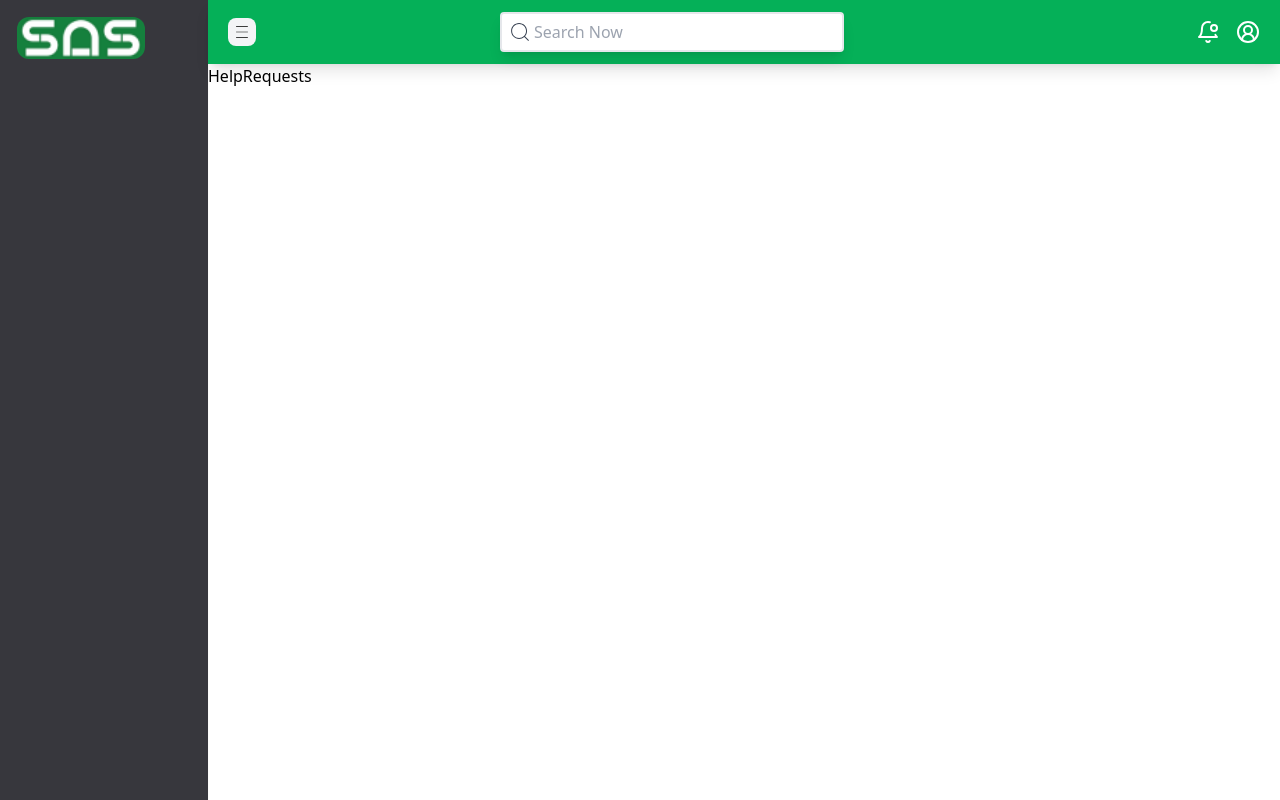
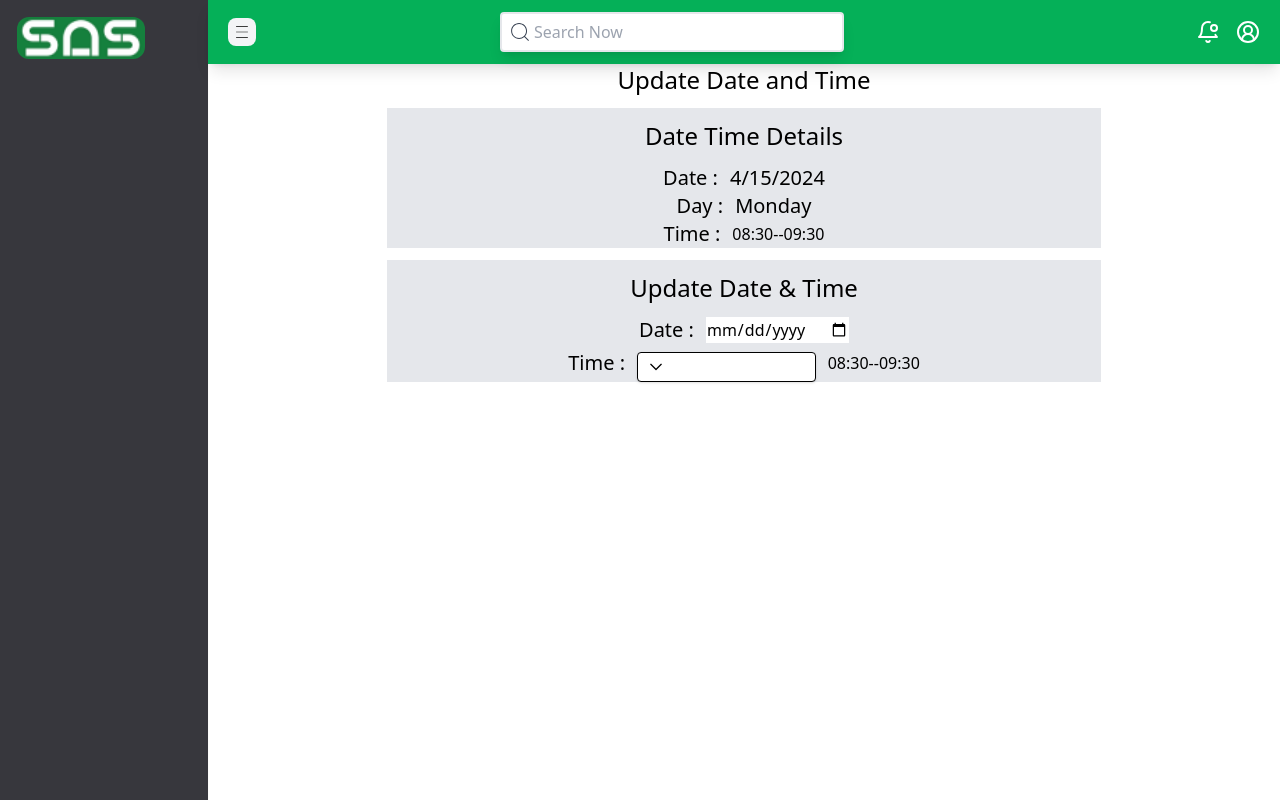
Before and after one commit to Mubashir1292/Biit-Project-Supervisor-Appointment-System, a React (Create React App) app: page /TechnicalExpert/HelpRequests in a window 1280 px wide. Built offline with nearby package versions, Linux system fonts and the light colour scheme.

Commit message:
Done the Student panel with commettiee panel

```diff
--- a/src/components/MultipleStudentsSelectionforMeeting/ParticipantsSelection.jsx
+++ b/src/components/MultipleStudentsSelectionforMeeting/ParticipantsSelection.jsx
@@ -1,7 +1,13 @@
+import { ChevronDown } from "lucide-react";
 import React, { useState } from "react";
 
 const RequestedStudentsDropdown = ({ students, onSelect }) => {
+  const [isOpen, setIsOpen] = useState(false);
   const [selectedStudents, setSelectedStudents] = useState([]);
+
+  const toggleDropdown = () => {
+    setIsOpen(!isOpen);
+  };
 
   const toggleSelection = (studentId) => {
     if (selectedStudents.includes(studentId)) {
@@ -13,20 +19,30 @@ const RequestedStudentsDropdown = ({ students, onSelect }) => {
   };
 
   return (
-    <div className="relative w-full">
-      <div className="absolute mt-1 w-full bg-white shadow-lg rounded-md">
+    <div className="relative ">
+      <button
+        onClick={toggleDropdown}
+        className="bg-white py-1 px-2 rounded inline-flex space-x-1 items-center w-full border border-gray-500"
+      >
+        <span>{students[0].id || ""} </span> <ChevronDown />
+      </button>
+      {isOpen && (
+        <div className="absolute mt-1 w-full bg-white shadow-lg rounded-md ">
           {students.map((student, index) => (
-          <label key={index} className="flex items-center px-4 py-2">
+            <label key={index} className="flex items-center px-2 py-2">
               <input
                 type="checkbox"
                 className="form-checkbox h-5 w-5 text-indigo-600"
                 checked={selectedStudents.includes(student.id)}
                 onChange={() => toggleSelection(student.id)}
               />
-            <span className="ml-2">{student.id}</span>
+              <span className="ml-2 border-b border-gray-500">
+                {student.id}
+              </span>
             </label>
           ))}
         </div>
+      )}
     </div>
   );
 };
--- a/src/components/sidebar/OtherSidebar.jsx
+++ b/src/components/sidebar/OtherSidebar.jsx
@@ -42,12 +42,7 @@ function OtherSidebar({ expanded, setExpanded }) {
       icon: <LayoutDashboard size={20} />,
     },
     {
-      label: "Meetings",
-      path: "/TechnicalExpert/Meetings",
-      icon: <SiGotomeeting size={20} />,
-    },
-    {
-      label: "Requests",
+      label: "Help Request",
       path: "/TechnicalExpert/HelpRequests",
       icon: <VscRequestChanges size={20} />,
     },
@@ -55,6 +50,11 @@ function OtherSidebar({ expanded, setExpanded }) {
       label: "Schedule",
       path: "/TechnicalExpert/Schedule",
       icon: <AiFillSchedule size={20} />,
+    },
+    {
+      label: "Meetings",
+      path: "/TechnicalExpert/Meetings",
+      icon: <SiGotomeeting size={20} />,
     },
 
     // {
--- a/src/pages/Login/Login.jsx
+++ b/src/pages/Login/Login.jsx
@@ -10,7 +10,7 @@ const LoginPage = () => {
   const handleLogin = async () => {
     try {
       const response = await fetch(
-        `http://192.168.100.4/OfficialPSAS/api/psas/Login?id=${id}&password=${password}`
+        `http://192.168.137.18/OfficialPSAS/api/psas/Login?id=${id}&password=${password}`
       );
       const res = await response.json();
       if (res != null) {
--- a/src/pages/Student/Dashboard/StudentDashboard.jsx
+++ b/src/pages/Student/Dashboard/StudentDashboard.jsx
@@ -18,7 +18,7 @@ function StudentDashboard() {
   const handleGetOptions = async () => {
     try {
       const response = await fetch(
-        "http://192.168.100.4/OfficialPSAS/api/psas/GetAllDuration"
+        "http://192.168.137.18/OfficialPSAS/api/psas/GetAllDuration"
       );
       const data = await response.json();
       if (data) {
@@ -34,7 +34,7 @@ function StudentDashboard() {
     try {
       setIsUser(user);
       const response = await fetch(
-        `http://192.168.100.4/officialPSAS/api/psas/getAllRequests?Id=${user.uid}`
+        `http://192.168.137.18/officialPSAS/api/psas/getAllRequests?Id=${user.uid}`
       );
       const data = await response.json();
       if (data.length) {
--- a/src/pages/TechnicalExpert/Dashboard/ExpertDashboard.jsx
+++ b/src/pages/TechnicalExpert/Dashboard/ExpertDashboard.jsx
@@ -14,7 +14,7 @@ function ExpertDashboard() {
   const handleGetOptions = async () => {
     try {
       const response = await fetch(
-        "http://192.168.100.4/OfficialPSAS/api/psas/GetAllDuration"
+        "http://192.168.137.18/OfficialPSAS/api/psas/GetAllDuration"
       );
       const data = await response.json();
       if (data) {
--- a/src/pages/TechnicalExpert/Requests/HelpRequests.jsx
+++ b/src/pages/TechnicalExpert/Requests/HelpRequests.jsx
@@ -1,7 +1,169 @@
-import React from "react";
+import React, { useEffect, useState } from "react";
+import biitSas from "../../../assets/extra/biitSAS.png";
+import Dropdown from "../../../components/dropdown/Dropdown";
+function HelpRequests() {
+  const [request, setRequest] = useState({
+    id: "2020-Arid-3675",
+    name: "Mubashir Liaqat",
+    title: "ERD Issue",
+    description: "I have an issue..",
+    date: "4/15/2024",
+    day: "Monday",
+    startTime: "08:30",
+    endTime: "09:30",
+  });
+  const [TimeSlotsOptions, setTimeSlotsOptions] = useState([]);
+  const [SelectedTimeSlot, setSelectedTimeSlot] = useState(null);
+  //   const [selectedDate, setSelectedDate] = useState(null);
+  const AvailableTimeSlots = [
+    {
+      day: 1,
+      startTime: "08:30",
+      endTime: "09:30",
+    },
+    {
+      day: 1,
+      startTime: "09:30",
+      endTime: "10:30",
+    },
+    {
+      day: 1,
+      startTime: "10:30",
+      endTime: "11:30",
+    },
+    {
+      day: 1,
+      startTime: "11:30",
+      endTime: "12:30",
+    },
+    {
+      day: 2,
+      startTime: "11:30",
+      endTime: "12:30",
+    },
+  ];
 
-function HelpRequests() {
-  return <div>HelpRequests</div>;
+  //   useEffect(() => {
+  //     const filteredTimeSlots = AvailableTimeSlots.filter(
+  //       (slot) => slot.day === selectedDate.getDay()
+  //     );
+
+  //     const options = filteredTimeSlots.map((slot, index) => ({
+  //       label: index,
+  //       value: `${slot.startTime}--${slot.endTime}`,
+  //     }));
+  //     setTimeSlotsOptions(options);
+  //   }, []);
+  //* setting up the Date and Time
+  const [isPremitted, setIsPremitted] = useState(true);
+  const handleTimeSlotSelection = (option) => {
+    setSelectedTimeSlot(option);
+    console.log(option);
+  };
+  return (
+    <>
+      {!isPremitted ? (
+        <>
+          <div className="flex flex-col justify-center items-center">
+            <div className="flex">
+              <img src={biitSas} alt="Biit logo" className="w-11/12 " />
+            </div>
+            <h1 className="text-4xl text-green-600">Help Request</h1>
+            <div className="bg-gray-200 p-3 mt-3 w-8/12">
+              <h1 className="text-2xl">Request Details:</h1>
+              <div className="flex justify-center items-center space-x-3">
+                <h1 className="text-xl">Title :</h1>
+                <h1 className="text-xl">{request.title}</h1>
+              </div>
+              <div className="flex justify-center items-center space-x-3">
+                <h1 className="text-xl">Description:</h1>
+                <p>{request.description}</p>
+              </div>
+            </div>
+            <div className="bg-gray-200 p-3 mt-3 w-8/12">
+              <h1 className="text-2xl">Student Details:</h1>
+              <div className="flex justify-center items-center space-x-3">
+                <h1 className="text-xl">Name :</h1>
+                <h1 className="text-xl">{request.name}</h1>
+              </div>
+              <div className="flex justify-center items-center space-x-3">
+                <h1 className="text-xl">Arid Number:</h1>
+                <p>{request.id}</p>
+              </div>
+            </div>
+            <div className="bg-gray-200 p-3 mt-3 w-8/12">
+              <h1 className="text-2xl">Date Time Details:</h1>
+              <div className="flex justify-center items-center space-x-3">
+                <h1 className="text-xl">Date :</h1>
+                <h1 className="text-xl">{request.date}</h1>
+              </div>
+              <div className="flex justify-center items-center space-x-3">
+                <h1 className="text-xl">Day :</h1>
+                <h1 className="text-xl">{request.day}</h1>
+              </div>
+              <div className="flex justify-center items-center space-x-3">
+                <h1 className="text-xl">Time :</h1>
+                <p>
+                  {request.startTime}--{request.endTime}
+                </p>
+              </div>
+            </div>
+            <div className="flex space-x-3 mt-3">
+              <button className="bg-black text-white justify-center items-center px-4 py-2 rounded-lg border border-black hover:bg-white hover:text-black hover:font-bold transition-all ease-in-out">
+                Ok
+              </button>
+              <button className="bg-green-600 text-white border border-green-600 hover:bg-white hover:text-green-600 px-3 py-2 rounded-lg hover:font-bold transition-all ease-in-out">
+                Update Time
+              </button>
+            </div>
+          </div>
+        </>
+      ) : (
+        <>
+          <div className="flex flex-col justify-center items-center">
+            <h1 className="text-2xl text-center">Update Date and Time</h1>
+            <div className="bg-gray-200  mt-3 w-8/12">
+              <h1 className="text-2xl text-center m-3">Date Time Details</h1>
+              <div className="flex justify-center items-center space-x-3">
+                <h1 className="text-xl">Date :</h1>
+                <h1 className="text-xl">{request.date}</h1>
+              </div>
+              <div className="flex justify-center items-center space-x-3">
+                <h1 className="text-xl">Day :</h1>
+                <h1 className="text-xl">{request.day}</h1>
+              </div>
+              <div className="flex justify-center items-center space-x-3">
+                <h1 className="text-xl">Time :</h1>
+                <p>
+                  {request.startTime}--{request.endTime}
+                </p>
+              </div>
+            </div>
+
+            <div className="bg-gray-200 py-0 mt-3 w-8/12">
+              <h1 className="text-2xl text-center m-3">Update Date & Time</h1>
+              <div className="flex justify-center items-center space-x-3">
+                <h1 className="text-xl">Date :</h1>
+                <input type="date" name="selectedDate" id="selectedDate" />
+              </div>
+              <div className="flex justify-center items-center space-x-3">
+                <h1 className="text-xl">Time :</h1>
+                <Dropdown
+                  options={TimeSlotsOptions}
+                  value={SelectedTimeSlot}
+                  OnSelect={handleTimeSlotSelection}
+                  className="relative w-3/12"
+                />
+                <p>
+                  {request.startTime}--{request.endTime}
+                </p>
+              </div>
+            </div>
+          </div>
+        </>
+      )}
+    </>
+  );
 }
 
 export default HelpRequests;
```
Also changed, not shown: src/pages/Student/GroupCreating/GroupCreation.jsx (+8 -8 lines), src/pages/Student/ProjectSelectionAndRequesting/ProjectRequesting.jsx (+5 -5 lines), src/pages/Student/Requests/HelpRequest/HelpRequest.jsx (+5 -5 lines), src/pages/Student/Requests/JoiningGroupRequest.jsx/JoingingAGroupRequest.jsx (+4 -4 lines), src/pages/TechnicalExpert/Meetings/Meetings.jsx (+25 -2 lines). Lines whose indentation alone changed are shown as unchanged.
